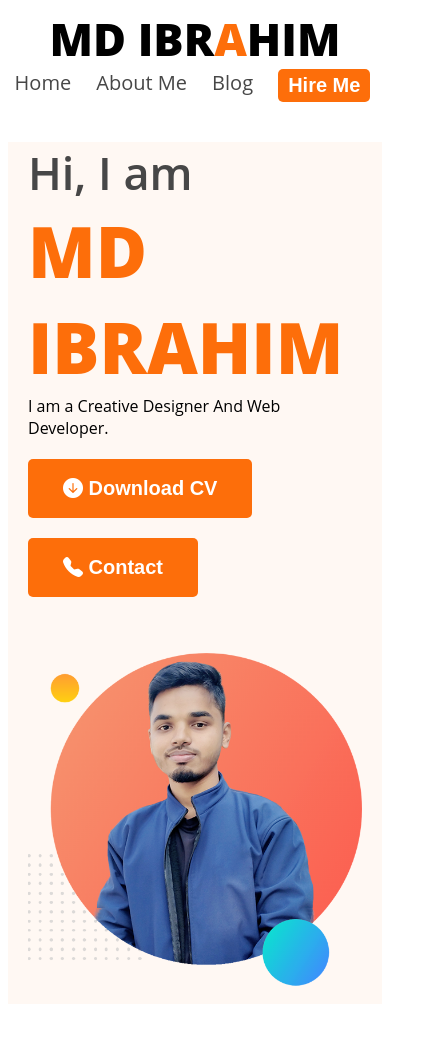
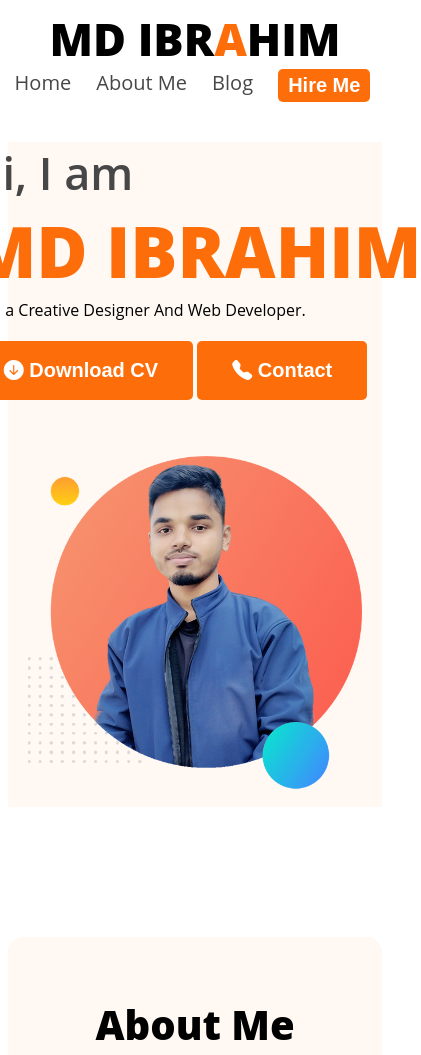
Before and after one commit to Mdibrahimweb/ibrahim, a plain HTML site: page index.html in a window 390 px wide. Shown: the top 1055 px of the page, 421 px wide, since content can reach past the window. Drawn offline with Linux system fonts and the light colour scheme; files whose address does not match are found by name.

Commit message:
name respons

```diff
--- a/assets/style.css
+++ b/assets/style.css
@@ -93,11 +93,10 @@
       font-size: 20px;
   }
   @media screen and (max-width: 576px){
-    .banner-title{
-        font-size: 62px;
-        font-weight: 600;
-        padding: 0px;
-        margin: 0px;
+    .md{
+        font-size: 70px;
+        font-weight: 800;
+        white-space: nowrap;
     }
     nav ul{
         display: inline;
--- a/index.html
+++ b/index.html
@@ -27,7 +27,8 @@
         <div class="banner">
             <div class="banner-content">
                 <h4 class="banner-greetings dark-2">Hi, I am</h4>
-                <h1 class="banner-title textprimary">MD IBRAHIM</h1>
+
+                <h1 class="banner-title textprimary md">MD IBRAHIM</h1>
                 <p class="banner-description ">
                     I am a Creative Designer And Web Developer.
                 </p>
```
